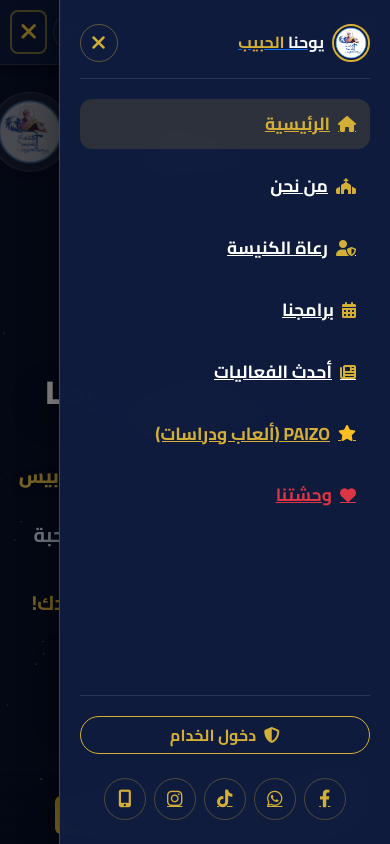
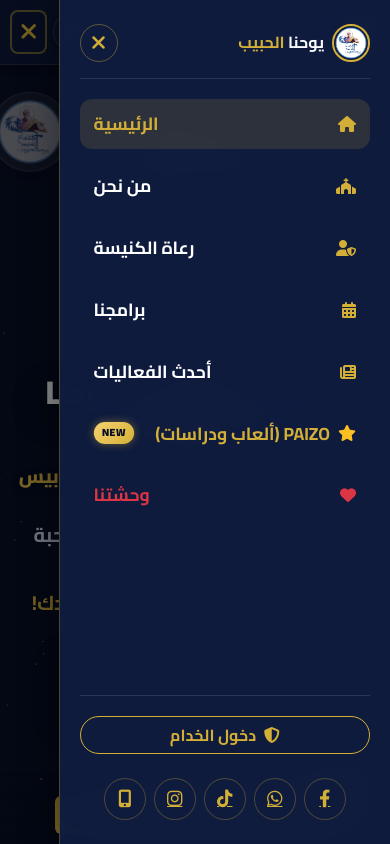
Before and after one commit to george22george9-hue/saint-john, a Next.js app: page / in a window 390 px wide. Both pictures are taken after a click on the button 30 px from the left and 31 px from the top of the page. Shown: the top 844 px of the page. Built offline with nearby package versions, Linux system fonts and the light colour scheme; no server answers; the database is empty.

Commit message:
adding section PAIZO and fix pizo on mobile

```diff
--- a/app/globals.css
+++ b/app/globals.css
@@ -1097,21 +1097,73 @@ html, body {
   margin-bottom: 24px;
 }
 
+.mobile-drawer-link,
+.mobile-drawer-link:hover,
+.mobile-drawer-link:focus,
+.mobile-drawer-link:active,
+.mobile-drawer-link:visited,
+.mobile-drawer-header a,
+.mobile-drawer-header a:hover,
+.mobile-drawer-header a:focus,
+.mobile-drawer-header a:visited {
+  text-decoration: none !important;
+}
+
 .mobile-drawer-link {
   color: var(--drawer-text);
   font-size: 1.1rem;
   font-weight: 700;
   display: flex;
   align-items: center;
+  justify-content: space-between;
   padding: 10px 14px;
   border-radius: 12px;
   transition: background-color 0.2s ease, color 0.2s ease;
+  text-decoration: none !important;
 }
 
 .mobile-drawer-link:hover, .mobile-drawer-link.active {
   background-color: rgba(212, 175, 55, 0.15);
   color: var(--accent);
-}
+  text-decoration: none !important;
+}
+
+/* Premium PAIZO NEW Badge for Mobile Navigation */
+.paizo-new-badge {
+  display: inline-flex;
+  align-items: center;
+  justify-content: center;
+  background: linear-gradient(135deg, #f5d470 0%, #d4af37 100%);
+  color: #070e24 !important;
+  font-weight: 900;
+  font-size: 0.65rem;
+  letter-spacing: 0.05em;
+  padding: 0.15rem 0.5rem;
+  border-radius: 9999px;
+  white-space: nowrap;
+  box-shadow: 0 0 10px rgba(212, 175, 55, 0.4);
+  animation: paizoBadgePulse 2.5s infinite ease-in-out;
+  text-decoration: none !important;
+  margin-right: 0.5rem;
+}
+
+@keyframes paizoBadgePulse {
+  0%, 100% {
+    transform: scale(1);
+    box-shadow: 0 0 8px rgba(212, 175, 55, 0.4);
+  }
+  50% {
+    transform: scale(1.08);
+    box-shadow: 0 0 14px rgba(253, 224, 71, 0.7);
+  }
+}
+
+@media (prefers-reduced-motion: reduce) {
+  .paizo-new-badge {
+    animation: none !important;
+  }
+}
+
 
 .mobile-drawer-footer {
   margin-top: auto;
--- a/components/Navbar.tsx
+++ b/components/Navbar.tsx
@@ -165,8 +165,17 @@ export default function Navbar() {
           <a className="mobile-drawer-link" href="#news" onClick={closeMenu}>
             <i className="fas fa-newspaper me-2 text-accent fs-6"></i> أحدث الفعاليات
           </a>
-          <Link className="mobile-drawer-link text-accent fw-bold" href="/paizo" onClick={closeMenu}>
-            <i className="fas fa-star me-2 text-amber-400 fs-6"></i> PAIZO (ألعاب ودراسات)
+          <Link
+            className="mobile-drawer-link text-accent fw-bold no-underline"
+            href="/paizo"
+            onClick={closeMenu}
+            style={{ textDecoration: 'none' }}
+          >
+            <div className="d-inline-flex align-items-center gap-2">
+              <i className="fas fa-star text-amber-400 fs-6"></i>
+              <span>PAIZO (ألعاب ودراسات)</span>
+            </div>
+            <span className="paizo-new-badge">NEW</span>
           </Link>
           <a
             className="mobile-drawer-link text-danger"
--- a/components/paizo/PaizoNavbar.tsx
+++ b/components/paizo/PaizoNavbar.tsx
@@ -163,7 +163,10 @@ export default function PaizoNavbar() {
               className="rounded-lg border border-amber-400/30 object-contain"
               style={{ objectFit: 'contain' }}
             />
-            <span className="fw-black fs-5 text-gradient-gold">PAIZO</span>
+            <div className="d-inline-flex align-items-center gap-2">
+              <span className="fw-black fs-5 text-gradient-gold">PAIZO</span>
+              <span className="paizo-new-badge">NEW</span>
+            </div>
           </Link>
           <button className="mobile-drawer-close" onClick={closeMenu} aria-label="إغلاق">
             <i className="fas fa-times fs-5 text-accent"></i>
```
